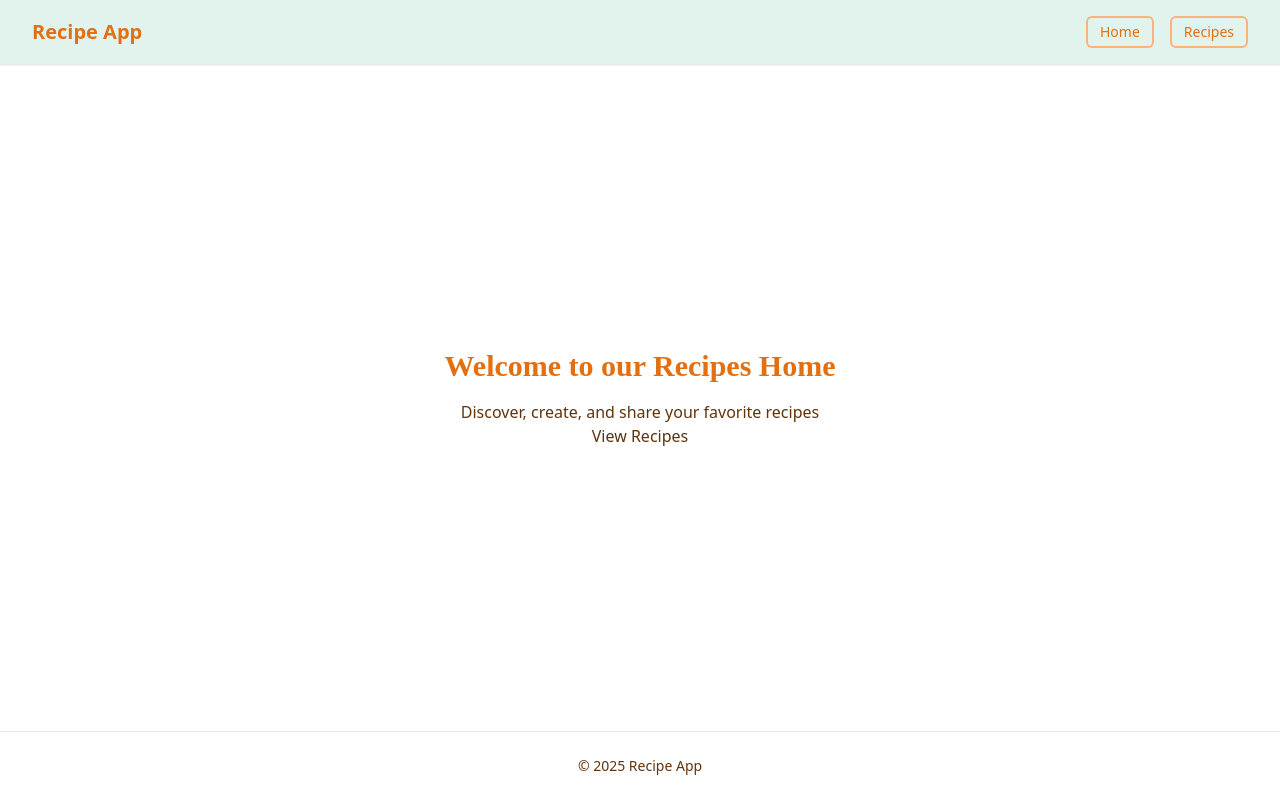
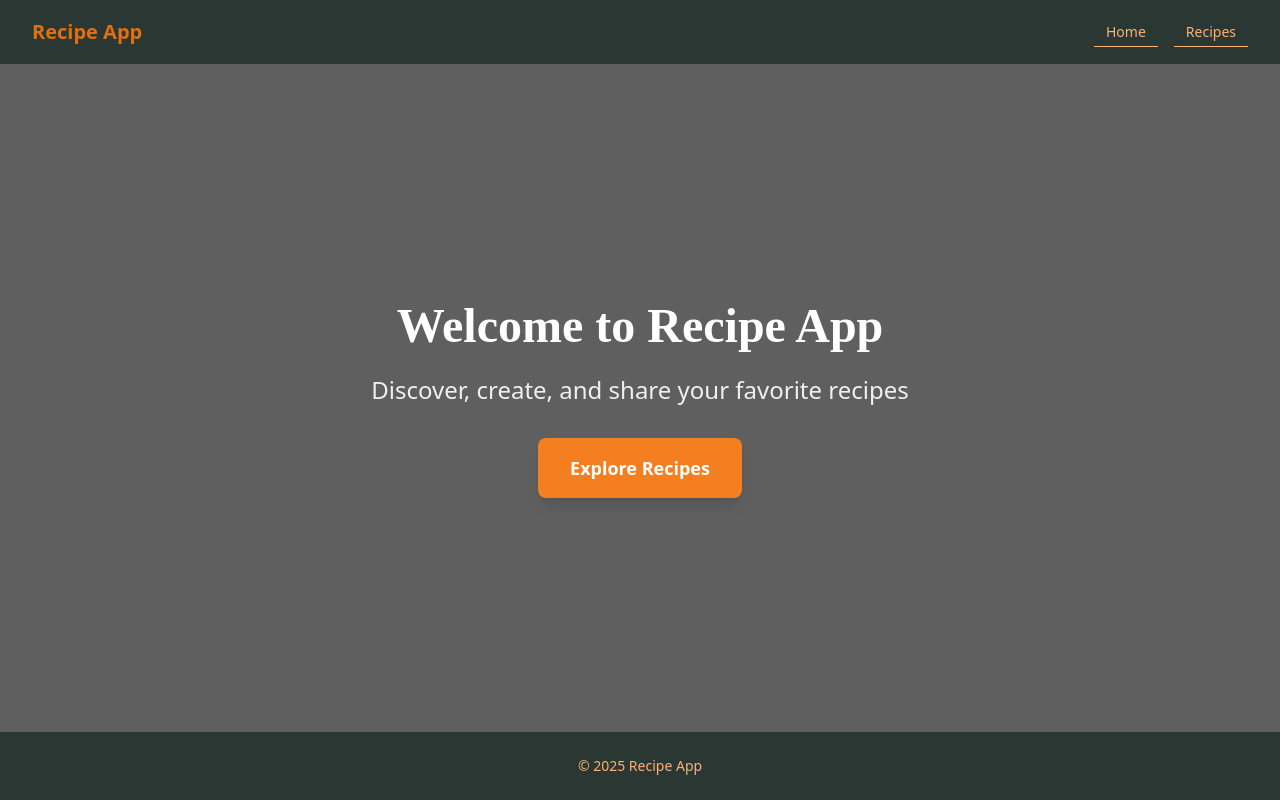
Before and after one commit to nicovece/cf-recipe-app, a Django app: page / in a window 1280 px wide. Run offline with Django 5.2, Linux system fonts and the light colour scheme.

Commit message:
feat: Enhances UI with hero section and styling
Adds a hero section to the homepage with a background image and call to action.

Updates styling for improved user experience across different pages.

Improves navigation and footer to be fixed at the top and bottom.

```diff
--- a/src/recipes/templates/recipes/detail.html
+++ b/src/recipes/templates/recipes/detail.html
@@ -3,7 +3,7 @@
 {% block title %}Recipe Detail - Recipe App{% endblock %}
 
 {% block content %}
-<div class="py-8 text-center">
+<div class="py-8 pt-20 pb-20 text-center">
     <h1 class="mb-4 font-serif text-3xl font-bold text-accent-600 text-primary-400">Welcome to our Recipes Detail</h1>
 </div>
 {% endblock %}
--- a/src/recipes/templates/recipes/home.html
+++ b/src/recipes/templates/recipes/home.html
@@ -3,10 +3,27 @@
 {% block title %}Home - Recipe App{% endblock %}
 
 {% block content %}
-<div class="py-8 text-center">
-    <h1 class="mb-4 font-serif text-3xl font-bold text-accent-600 text-primary-400">Welcome to our Recipes
-        Home</h1>
-    <p class="text-accent-800">Discover, create, and share your favorite recipes</p>
-    <a href="{% url 'recipes:recipe-list' %}" class="text-accent-800">View Recipes</a>
+<!-- Hero Section -->
+<div class="flex overflow-hidden fixed inset-0 justify-center items-center">
+    <!-- Background Image -->
+    <div class="absolute inset-0 z-0">
+        <img src="http://127.0.0.1:8000/media/recipes/jez-timms-BHD2OxkYGSk-unsplash.jpg" alt="Delicious food"
+            class="object-cover w-full h-full">
+        <div class="absolute inset-0 bg-black bg-opacity-40"></div>
+    </div>
+
+    <!-- Hero Content -->
+    <div class="relative z-10 px-4 mx-auto max-w-4xl text-center text-white">
+        <h1 class="mb-6 font-serif text-3xl font-bold md:text-6xl lg:text-5xl">
+            Welcome to Recipe App
+        </h1>
+        <p class="mb-8 text-xl opacity-90 md:text-2xl">
+            Discover, create, and share your favorite recipes
+        </p>
+        <a href="{% url 'recipes:recipe-list' %}"
+            class="inline-block px-8 py-4 text-lg font-bold text-white rounded-lg shadow-lg transition-all duration-300 bg-accent-400 hover:bg-accent-50 hover:scale-105 hover:bg-accent-600">
+            Explore Recipes
+        </a>
+    </div>
 </div>
 {% endblock %}
--- a/src/recipes/templates/recipes/list.html
+++ b/src/recipes/templates/recipes/list.html
@@ -3,7 +3,7 @@
 {% block title %}Recipe List - Recipe App{% endblock %}
 
 {% block content %}
-<div class="container py-8 mx-auto mb-12">
+<div class="container py-8 pt-20 pb-20 mx-auto mb-12">
     <h1 class="mt-12 mb-12 font-serif text-3xl font-bold text-accent-600 text-primary-400">Welcome to our Recipes List!
     </h1>
     {% if recipes %}
--- a/src/static/css/output.css
+++ b/src/static/css/output.css
@@ -600,6 +600,50 @@ html {
   position: static;
 }
 
+.fixed {
+  position: fixed;
+}
+
+.absolute {
+  position: absolute;
+}
+
+.relative {
+  position: relative;
+}
+
+.inset-0 {
+  inset: 0px;
+}
+
+.bottom-0 {
+  bottom: 0px;
+}
+
+.left-0 {
+  left: 0px;
+}
+
+.right-0 {
+  right: 0px;
+}
+
+.top-0 {
+  top: 0px;
+}
+
+.z-0 {
+  z-index: 0;
+}
+
+.z-10 {
+  z-index: 10;
+}
+
+.z-50 {
+  z-index: 50;
+}
+
 .mx-auto {
   margin-left: auto;
   margin-right: auto;
@@ -617,6 +661,14 @@ html {
   margin-bottom: 1rem;
 }
 
+.mb-6 {
+  margin-bottom: 1.5rem;
+}
+
+.mb-8 {
+  margin-bottom: 2rem;
+}
+
 .mt-12 {
   margin-top: 3rem;
 }
@@ -627,6 +679,10 @@ html {
 
 .block {
   display: block;
+}
+
+.inline-block {
+  display: inline-block;
 }
 
 .flex {
@@ -662,16 +718,16 @@ html {
   width: max-content;
 }
 
+.max-w-4xl {
+  max-width: 56rem;
+}
+
 .max-w-7xl {
   max-width: 80rem;
 }
 
 .max-w-sm {
   max-width: 24rem;
-}
-
-.flex-1 {
-  flex: 1 1 0%;
 }
 
 .grid-cols-1 {
@@ -756,9 +816,43 @@ html {
   background-color: rgb(226 243 238 / var(--tw-bg-opacity, 1));
 }
 
+.bg-black {
+  --tw-bg-opacity: 1;
+  background-color: rgb(0 0 0 / var(--tw-bg-opacity, 1));
+}
+
+.bg-ground_b\/30 {
+  background-color: rgb(192 166 89 / 0.3);
+}
+
 .bg-white {
   --tw-bg-opacity: 1;
   background-color: rgb(255 255 255 / var(--tw-bg-opacity, 1));
+}
+
+.bg-white\/90 {
+  background-color: rgb(255 255 255 / 0.9);
+}
+
+.bg-alternate_a-800\/30 {
+  background-color: rgb(22 39 34 / 0.3);
+}
+
+.bg-alternate_a-800\/50 {
+  background-color: rgb(22 39 34 / 0.5);
+}
+
+.bg-alternate_a-800\/70 {
+  background-color: rgb(22 39 34 / 0.7);
+}
+
+.bg-accent-400 {
+  --tw-bg-opacity: 1;
+  background-color: rgb(244 127 33 / var(--tw-bg-opacity, 1));
+}
+
+.bg-opacity-40 {
+  --tw-bg-opacity: 0.4;
 }
 
 .object-cover {
@@ -784,6 +878,11 @@ html {
   padding-right: 1rem;
 }
 
+.px-8 {
+  padding-left: 2rem;
+  padding-right: 2rem;
+}
+
 .py-1 {
   padding-top: 0.25rem;
   padding-bottom: 0.25rem;
@@ -794,6 +893,11 @@ html {
   padding-bottom: 0.5rem;
 }
 
+.py-4 {
+  padding-top: 1rem;
+  padding-bottom: 1rem;
+}
+
 .py-6 {
   padding-top: 1.5rem;
   padding-bottom: 1.5rem;
@@ -820,6 +932,16 @@ html {
 .text-3xl {
   font-size: 1.875rem;
   line-height: 2.25rem;
+}
+
+.text-5xl {
+  font-size: 3rem;
+  line-height: 1;
+}
+
+.text-lg {
+  font-size: 1.125rem;
+  line-height: 1.75rem;
 }
 
 .text-sm {
@@ -859,16 +981,40 @@ html {
   color: rgb(75 85 99 / var(--tw-text-opacity, 1));
 }
 
+.text-white {
+  --tw-text-opacity: 1;
+  color: rgb(255 255 255 / var(--tw-text-opacity, 1));
+}
+
+.text-accent-100 {
+  --tw-text-opacity: 1;
+  color: rgb(253 229 211 / var(--tw-text-opacity, 1));
+}
+
+.text-accent-300 {
+  --tw-text-opacity: 1;
+  color: rgb(248 178 122 / var(--tw-text-opacity, 1));
+}
+
+.text-accent-400 {
+  --tw-text-opacity: 1;
+  color: rgb(244 127 33 / var(--tw-text-opacity, 1));
+}
+
+.opacity-90 {
+  opacity: 0.9;
+}
+
 .shadow-lg {
   --tw-shadow: 0 10px 15px -3px rgb(0 0 0 / 0.1), 0 4px 6px -4px rgb(0 0 0 / 0.1);
   --tw-shadow-colored: 0 10px 15px -3px var(--tw-shadow-color), 0 4px 6px -4px var(--tw-shadow-color);
   box-shadow: var(--tw-ring-offset-shadow, 0 0 #0000), var(--tw-ring-shadow, 0 0 #0000), var(--tw-shadow);
 }
 
-.shadow-sm {
-  --tw-shadow: 0 1px 2px 0 rgb(0 0 0 / 0.05);
-  --tw-shadow-colored: 0 1px 2px 0 var(--tw-shadow-color);
-  box-shadow: var(--tw-ring-offset-shadow, 0 0 #0000), var(--tw-ring-shadow, 0 0 #0000), var(--tw-shadow);
+.backdrop-blur-sm {
+  --tw-backdrop-blur: blur(4px);
+  -webkit-backdrop-filter: var(--tw-backdrop-blur) var(--tw-backdrop-brightness) var(--tw-backdrop-contrast) var(--tw-backdrop-grayscale) var(--tw-backdrop-hue-rotate) var(--tw-backdrop-invert) var(--tw-backdrop-opacity) var(--tw-backdrop-saturate) var(--tw-backdrop-sepia);
+  backdrop-filter: var(--tw-backdrop-blur) var(--tw-backdrop-brightness) var(--tw-backdrop-contrast) var(--tw-backdrop-grayscale) var(--tw-backdrop-hue-rotate) var(--tw-backdrop-invert) var(--tw-backdrop-opacity) var(--tw-backdrop-saturate) var(--tw-backdrop-sepia);
 }
 
 .transition-all {
@@ -953,6 +1098,16 @@ html {
   .md\:grid-cols-\[35\%_65\%\] {
     grid-template-columns: 35% 65%;
   }
+
+  .md\:text-2xl {
+    font-size: 1.5rem;
+    line-height: 2rem;
+  }
+
+  .md\:text-6xl {
+    font-size: 3.75rem;
+    line-height: 1;
+  }
 }
 
 @media (min-width: 1024px) {
@@ -964,4 +1119,14 @@ html {
     padding-left: 2rem;
     padding-right: 2rem;
   }
+
+  .lg\:text-7xl {
+    font-size: 4.5rem;
+    line-height: 1;
+  }
+
+  .lg\:text-5xl {
+    font-size: 3rem;
+    line-height: 1;
+  }
 }
--- a/src/templates/base.html
+++ b/src/templates/base.html
@@ -9,9 +9,10 @@
     <link href="{% static 'css/output.css' %}" rel="stylesheet">
 </head>
 
-<body class="flex flex-col min-h-screen bg-white">
+<body class="relative min-h-screen bg-white">
     <!-- Navigation -->
-    <nav class="border-b border-gray-200 shadow-sm bg-alternate_a-100">
+    <nav
+        class="fixed top-0 right-0 left-0 z-50 {% if request.resolver_match.url_name == 'home' %}bg-alternate_a-800/70 backdrop-blur-sm{% else %}bg-alternate_a-100{% endif %}">
         <div class="px-4 mx-auto max-w-7xl sm:px-6 lg:px-8">
             <div class="flex justify-between h-16">
                 <div class="flex items-center">
@@ -20,9 +21,9 @@
                 <div class="flex items-center space-x-4">
                     {% block navigation %}
                     <a href="{% url 'recipes:home' %}"
-                        class="px-3 py-1 text-sm font-medium rounded-md border-2 transition-all duration-300 border-accent-300 text-accent-600 hover:text-white hover:bg-accent-400 hover:border-accent-400">Home</a>
+                        class="px-3 py-1 text-sm font-medium border-b transition-all duration-300 border-accent-300 {% if request.resolver_match.url_name == 'home' %}text-accent-300{% else %}text-accent-600{% endif %} hover:text-white hover:bg-accent-400 hover:border-accent-400 hover:rounded-md">Home</a>
                     <a href="{% url 'recipes:recipe-list' %}"
-                        class="px-3 py-1 text-sm font-medium rounded-md border-2 transition-all duration-300 border-accent-300 text-accent-600 hover:text-white hover:bg-accent-400 hover:border-accent-400">Recipes</a>
+                        class="px-3 py-1 text-sm font-medium border-b transition-all duration-300 border-accent-300 {% if request.resolver_match.url_name == 'home' %}text-accent-300{% else %}text-accent-600{% endif %} hover:text-white hover:bg-accent-400 hover:border-accent-400 hover:rounded-md">Recipes</a>
                     {% endblock %}
                 </div>
             </div>
@@ -30,17 +31,16 @@
     </nav>
 
     <!-- Main Content -->
-    <main class="flex flex-1 justify-center items-center">
-        <div class="px-4 mx-auto w-full max-w-7xl sm:px-6 lg:px-8">
-            {% block content %}
-            {% endblock %}
-        </div>
+    <main class="relative z-10">
+        {% block content %}
+        {% endblock %}
     </main>
 
     <!-- Footer -->
-    <footer class="bg-white border-t border-gray-200 bg-alternate_a-100">
+    <footer
+        class="fixed right-0 bottom-0 left-0 z-50 {% if request.resolver_match.url_name == 'home' %}bg-alternate_a-800/70 backdrop-blur-sm text-accent-300{% else %}bg-alternate_a-100 border-t border-gray-200 text-accent-800{% endif %}">
         <div class="px-4 py-6 mx-auto max-w-7xl sm:px-6 lg:px-8">
-            <div class="text-sm text-center text-accent-800">
+            <div class="text-sm text-center">
                 {% block footer %}
                 <p>&copy; 2025 Recipe App</p>
                 {% endblock %}
--- a/tailwind.config.js
+++ b/tailwind.config.js
@@ -29,6 +29,7 @@ module.exports = {
           // 300: '#FBCCA6',
           300: '#88928F',
           400: '#6fc3aa',
+          800: '#162722',
         },
         accent: {
           100: '#FDE5D3',
```
Also changed, not shown: other parts of src/static/css/output.css (+32 -21 lines).
